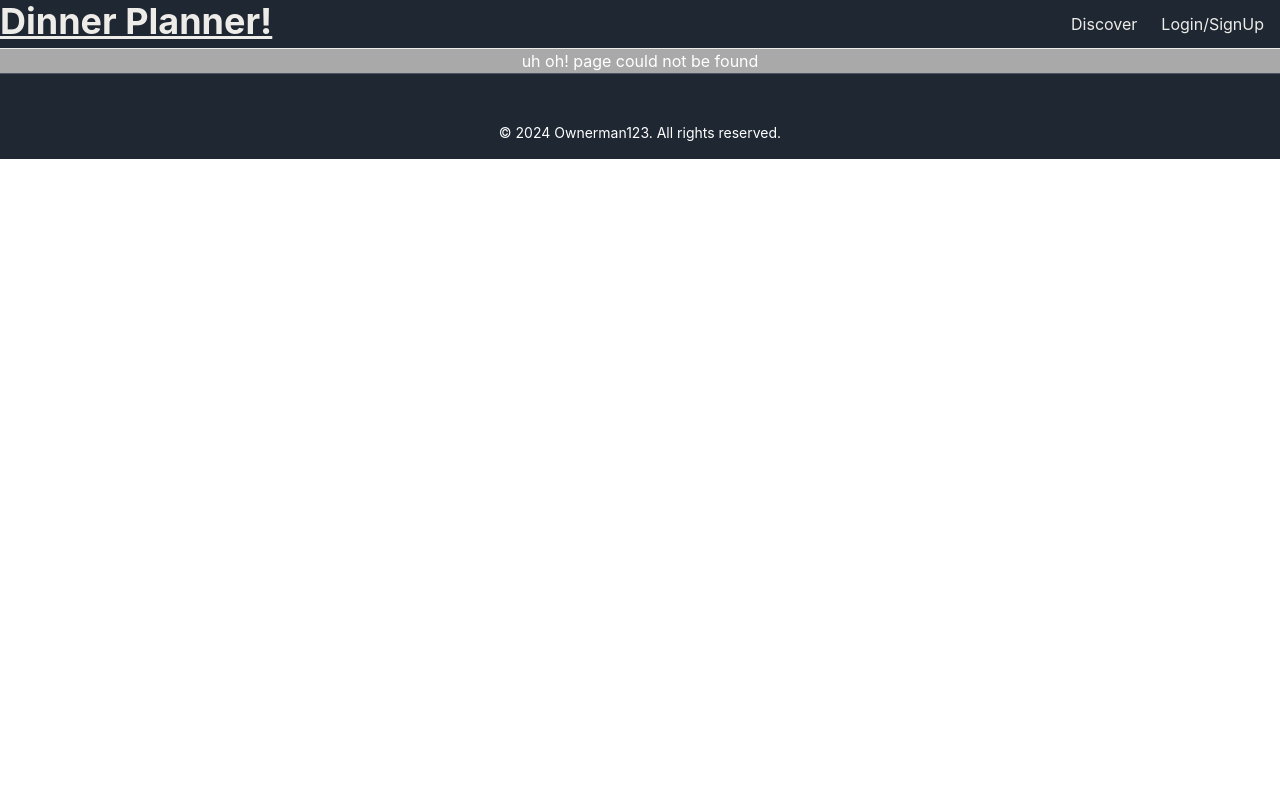
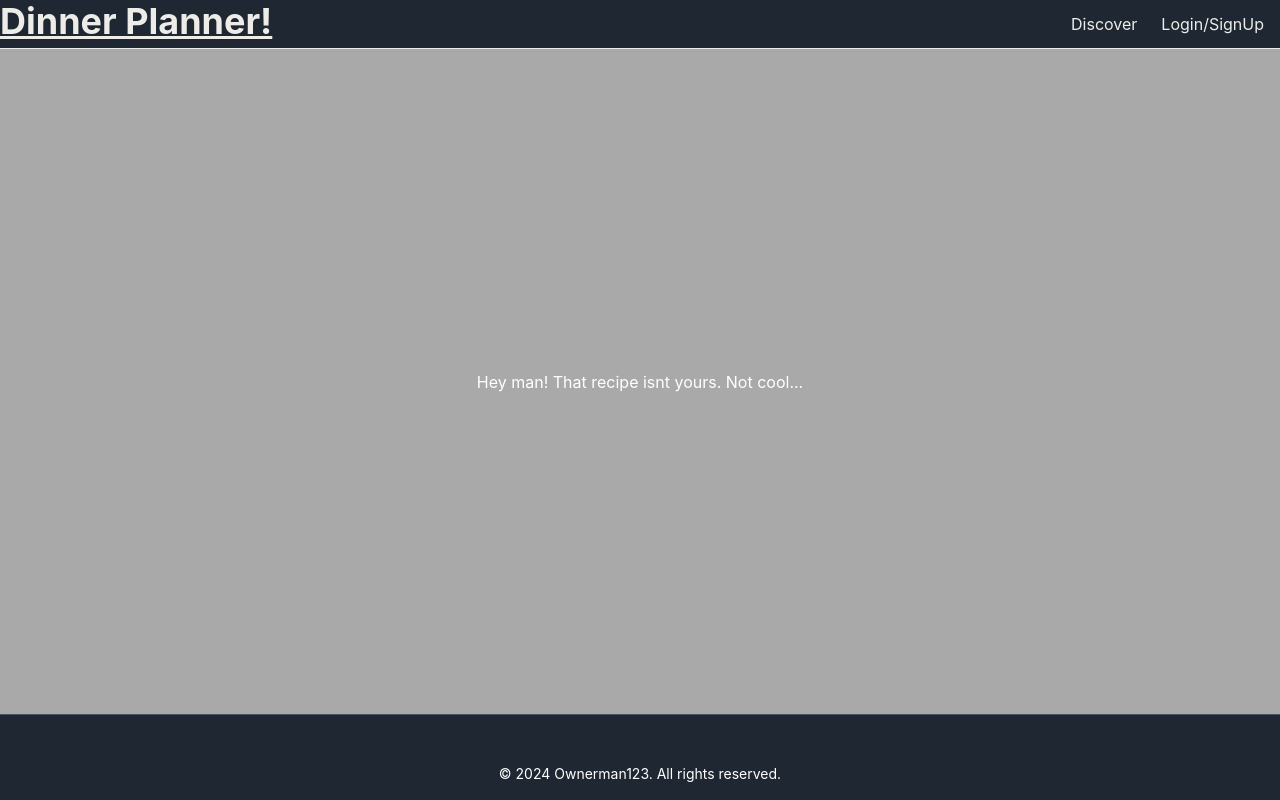
Before and after one commit to Ownerman123/DinnerPlanner, a React (Vite) app in the folder client/: page /tchtch in a window 1280 px wide. Built offline with nearby package versions, Linux system fonts and the light colour scheme; no server answers.

Commit message:
add edit auth and tch tch page

```diff
--- a/client/src/pages/EditRecipe.jsx
+++ b/client/src/pages/EditRecipe.jsx
@@ -1,5 +1,5 @@
 import { useState, useEffect, useRef } from "react";
-import { useParams } from "react-router-dom";
+import { useParams, Navigate } from "react-router-dom";
 import { Box, Wrap, Container, Button, Stack, Image, Input, Textarea, FormControl, FormLabel, Select, InputRightAddon, InputGroup, Checkbox, ButtonGroup, IconButton, } from "@chakra-ui/react";
 import { CloseIcon, AddIcon } from "@chakra-ui/icons"
 import { useAuth } from "../auth/useAuth"
@@ -41,6 +41,8 @@ const EditRecipe = () => {
                 setFormState(data);
                 setIngredientInputs([...data.ingredients])
                 setTagInputs([...data.tags])
+                console.log(data, user);
+
             } catch (err) {
                 console.log("Error fetching recipe data", err);
                 setError(err);
@@ -210,6 +212,10 @@ const EditRecipe = () => {
         )
     }
 
+    if( recipeData.author.id !== user.id){
+       return  <Navigate to="/tchtch" replace />
+    }
+
     return (
         <Box
             bg={'radial-gradient(circle at top left, #9fc0d1, #608da4)'}
@@ -300,7 +306,7 @@ const EditRecipe = () => {
                                         width={10}
                                         placeholder="0.00"
 
-                                        color={"black"}
+                                        color={"white"}
 
                                         onChange={(e) => handleAmountInputChange(index, e.target.value)}
                                     />
--- a/client/src/pages/home.jsx
+++ b/client/src/pages/home.jsx
@@ -14,7 +14,7 @@ const Home = () => {
         <Box bg={'radial-gradient(circle at top left, #9fc0d1, #608da4)'} color={'white'} flexGrow={1}>
 
             <Text p={2}>{homeText}</Text>
-            <Text p={2}>Welcome to Super Dinner planner. Sign up and get started!
+            <Text p={6} width={"50%"} bg={"bgmidblue"} borderRadius={3} justifySelf={"center"}>Welcome to Super Dinner planner. Sign up and get started!
                 Planning meals has never been easier.
                 Just input your favorite recipes or find other users recipes to add to your book.
                 Then plan at the click of a button all the meals you need for the week.
@@ -22,7 +22,6 @@ const Home = () => {
                 Dinner planner is a free service ran on free servers.
                 As such some load times can be quite slow while the servers spin up.
                 Sorry for any inconvinence this may cause.</Text>
-
         </Box>
     )
 }
--- /dev/null
+++ b/client/src/pages/tchtch.jsx
@@ -0,0 +1,20 @@
+import { Box, Flex , Text} from "@chakra-ui/react";
+import Header from '../components/layout/Header'
+import Footer from '../components/layout/Footer'
+import { AuthProvider } from '../auth/useAuth'
+
+const TchTch = () => {
+    return(
+
+
+        <Box id="" bg={'darkgrey'} color="white" height={"100%"}>
+        <Flex height='100%' justifyContent={'center'}  >
+        <Text alignSelf={'center'}>Hey man! That recipe isnt yours. Not cool...</Text>
+        </Flex>
+        </Box>
+
+
+    )
+}
+
+export default TchTch;
```
Also changed, not shown: client/src/main.jsx (+6 -1 lines).
